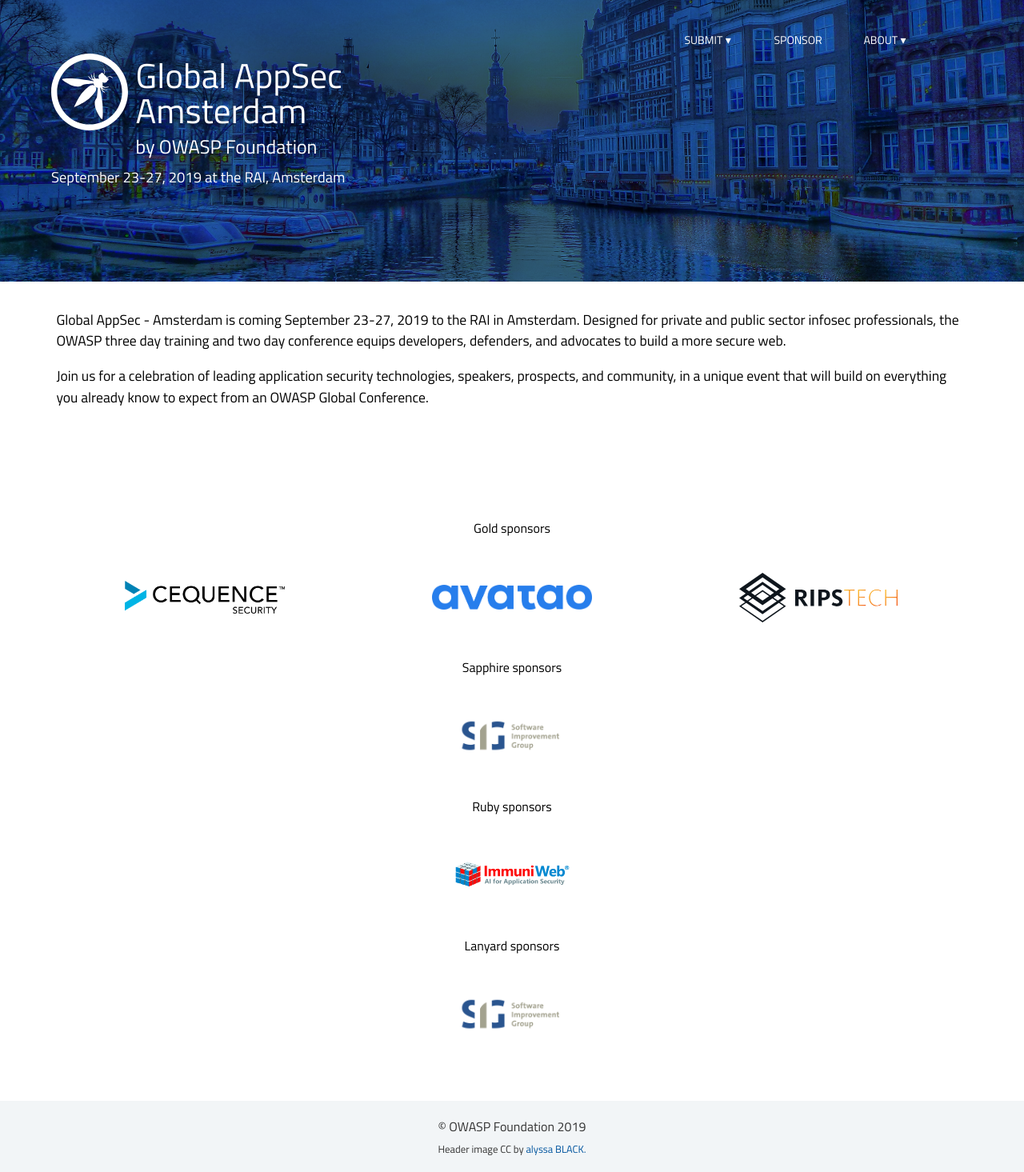
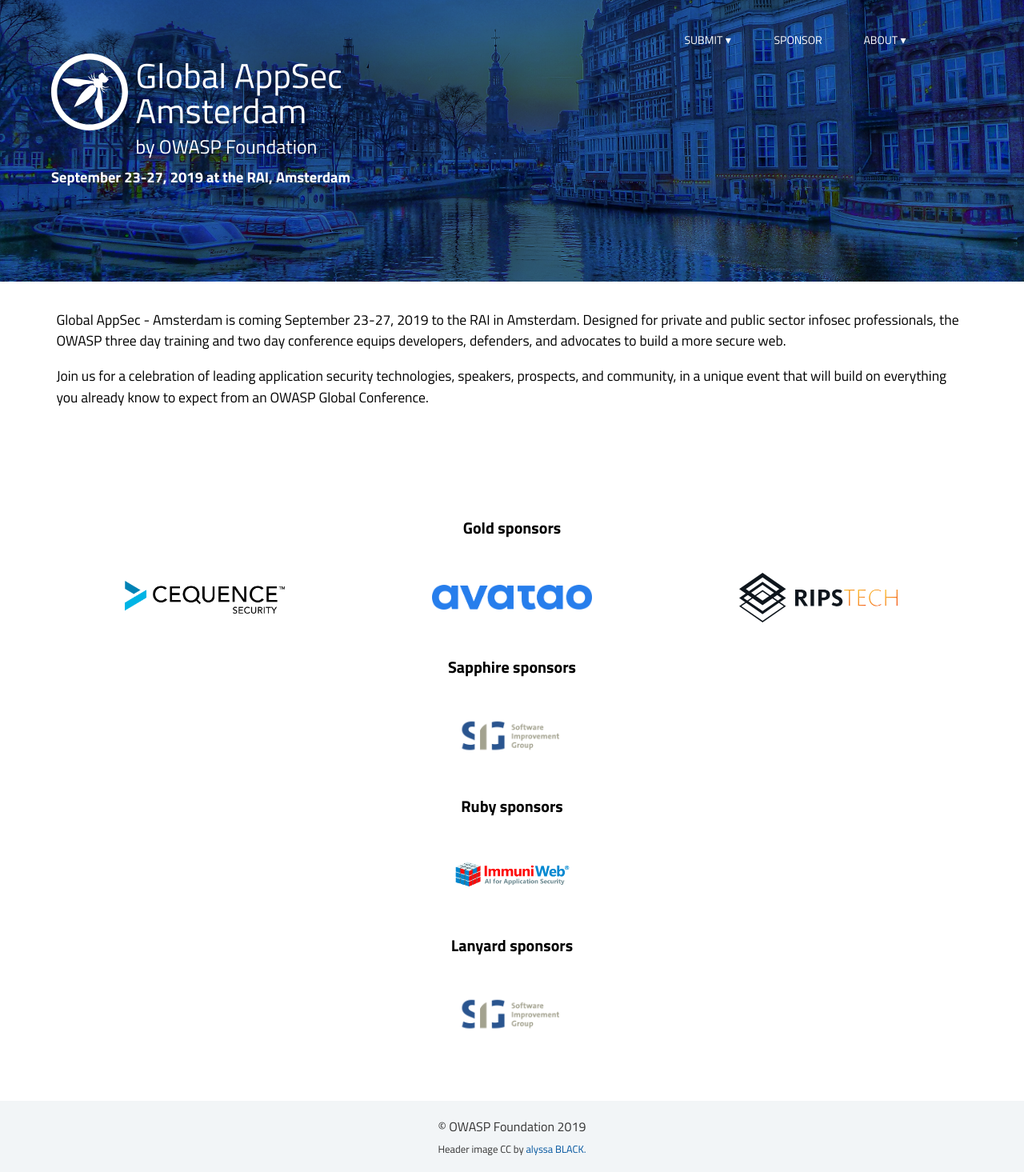
Before and after one commit to OWASP/AppSecAms2019, a Jekyll site: the page built from index.html, in a window 1280 px wide. Shown: the whole page at 80% size. Built offline with Jekyll 4.4.1, drawn with Linux system fonts in a browser that asks for light colours; some web fonts are replaced.

Commit message:
better font handling?

```diff
--- a/_includes/header.html
+++ b/_includes/header.html
@@ -27,7 +27,7 @@
 
 	<link type="text/css" rel="stylesheet" href="/assets/css/style.css?_={{ site.time | date: '%s' }}">
   <title>{{ page.title }}</title>
-  <link href="https://fonts.googleapis.com/css?family=Brawler|Titillium+Web" rel="stylesheet">
+  <link href="https://fonts.googleapis.com/css?family=Brawler:400,400i,700,700i|Titillium+Web:400,400i,700,700i&amp;display=swap" rel="stylesheet">
 <body class="{{page.bodyclass}}">
 <header style="background-image: {{site.multiply}}, url(/assets/images/amsterdam.jpg);">
 	<nav>
--- a/assets/css/style.scss
+++ b/assets/css/style.scss
@@ -48,6 +48,12 @@
 	font-size: 2em;
 	margin-bottom: 0.5em;
 }
+h3 {
+	font-size: 1.25em;
+}
+h3,h4,h5,h6 {
+	font-weight: bolder;
+}
 
 em {
 	font-style: italic;
```
